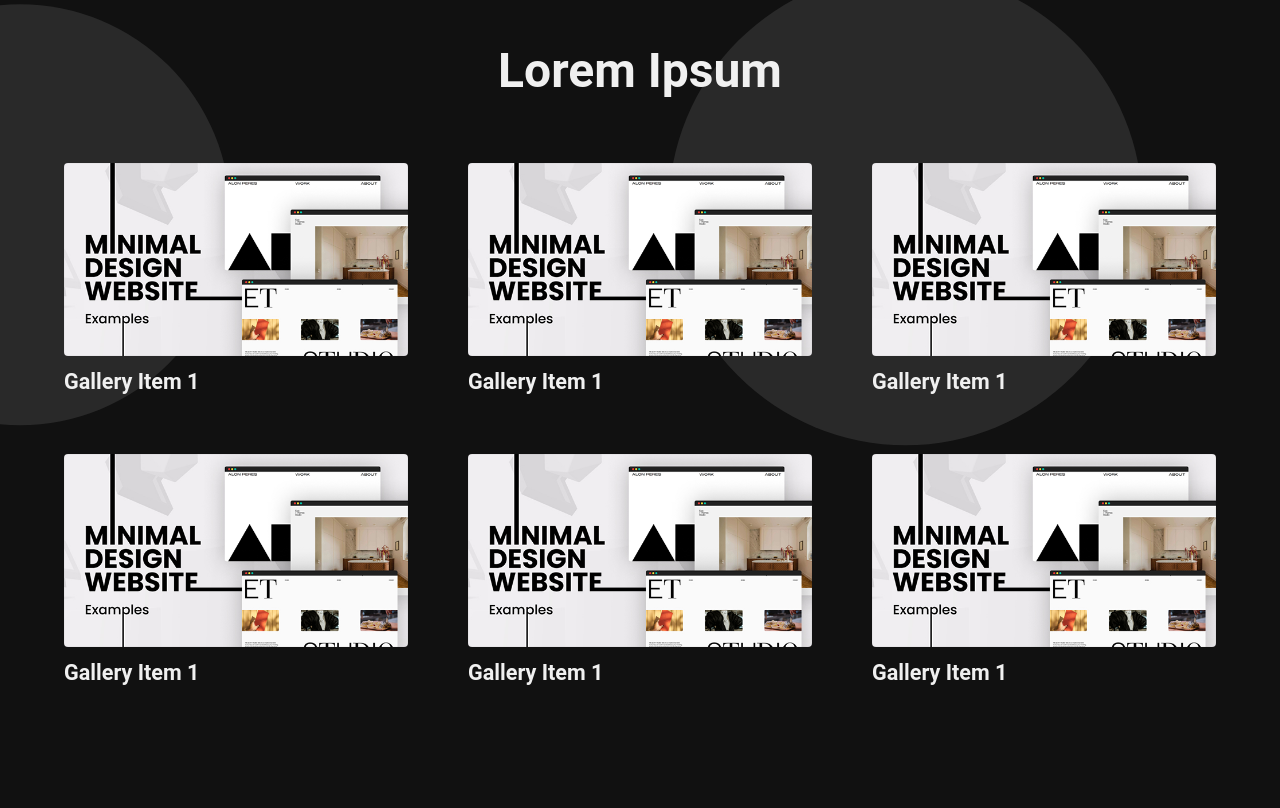
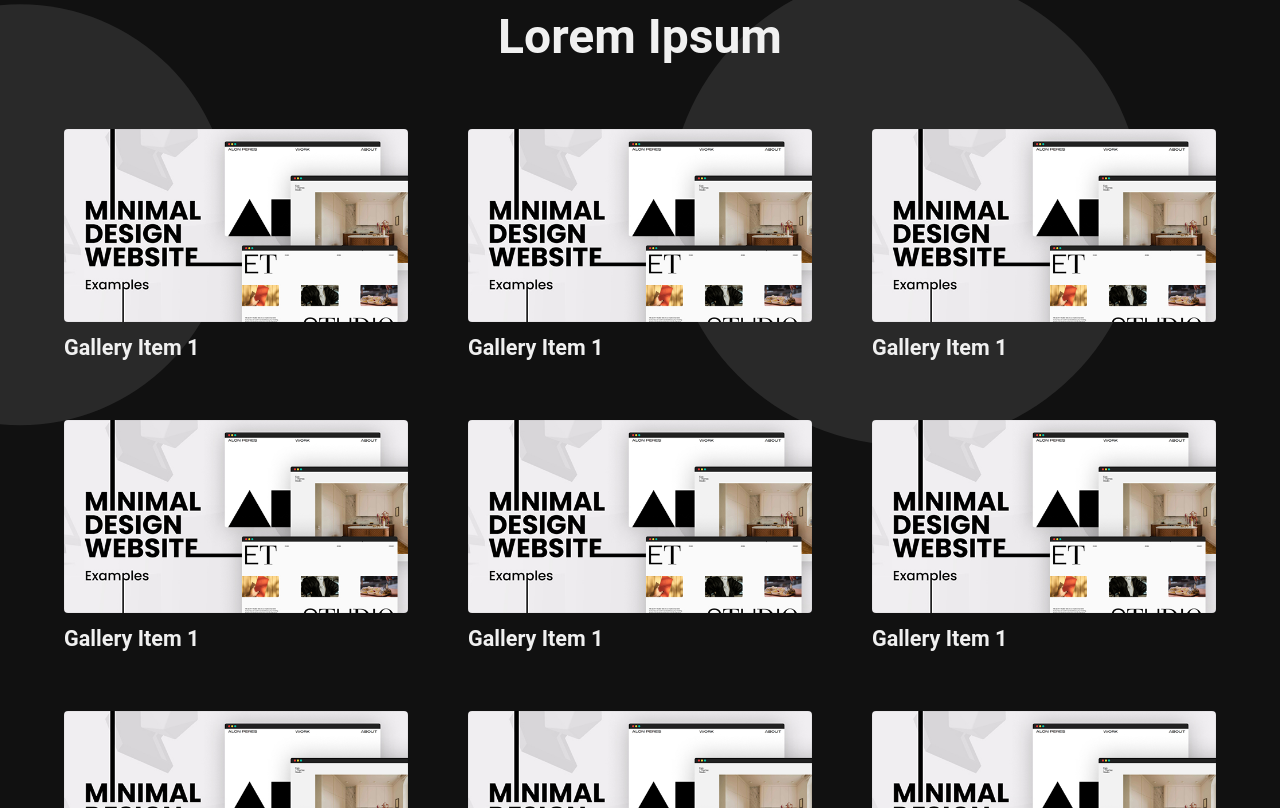
Before and after one commit to petsopaahita/portfolio, a plain HTML site: page index.html in a window 1280 px wide. Both pictures are taken after a click on the item "Lorem Ipsum 1". Shown: the part 118-926 px from the top of the page. Before the commit the page ends 840 px from the top, so only its background shows below. Drawn offline with nearby package versions, Linux system fonts and the light colour scheme.

Commit message:
15/05/2025 - 18:00

```diff
--- a/css/style.css
+++ b/css/style.css
@@ -479,9 +479,13 @@ img {
 }
 #projects {
   overflow: auto;
-  height: 85vh;
+  position: relative;
+  /* height: 85vh;
   margin-top: clamp(2.5rem, 2rem + 2.5vw, 5rem);
-  padding-bottom: clamp(6.25rem, 5.5rem + 3.75vw, 10rem);
+  padding-bottom: clamp(6.25rem, 5.5rem + 3.75vw, 10rem); */
+  height: 100vh;
+  margin-top: 30px;
+  padding-bottom: 24vh;
 }
 .project_list {
   grid-template-columns: repeat(3, 1fr);
@@ -498,10 +502,6 @@ img {
   justify-content: space-evenly;
   gap: 30px;
 }
-/* #profile img {
-  max-width: clamp(25rem, -1.602rem + 42.949vw, 49.938rem);
-  max-height: clamp(25rem, -1.602rem + 42.949vw, 49.938rem);
-} */
 #profile .profile_title {
   padding-top: 30px;
 }
```
Also changed, not shown: images/favicon_128x128.ico (added), images/favicon_256x256.ico (added), images/favicon_32x32.ico (added), images/favicon_48x48.ico (added), images/favicon_64x64.ico (added).
